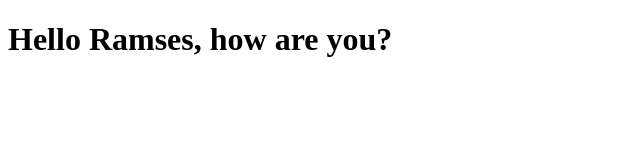
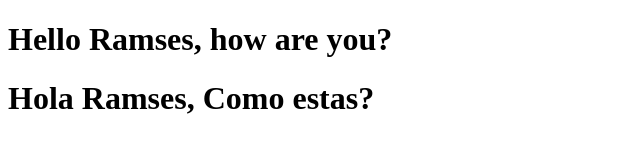
Before and after one commit to leChuc/NodeJS_Express_API, a website: page public/index.html in a window 1280 px wide. Shown: the whole page, without its empty margins (0-640 px from the left). Drawn offline with Linux system fonts and the light colour scheme.

Commit message:
segunda salva

```diff
--- a/public/index.html
+++ b/public/index.html
@@ -8,6 +8,7 @@
 </head>
 <body>
     <h1>Hello Ramses, how are you?</h1>
+    <h1>Hola Ramses, Como estas?</h1>
     <script src="script.js"></script>
 </body>
 </html>
```
